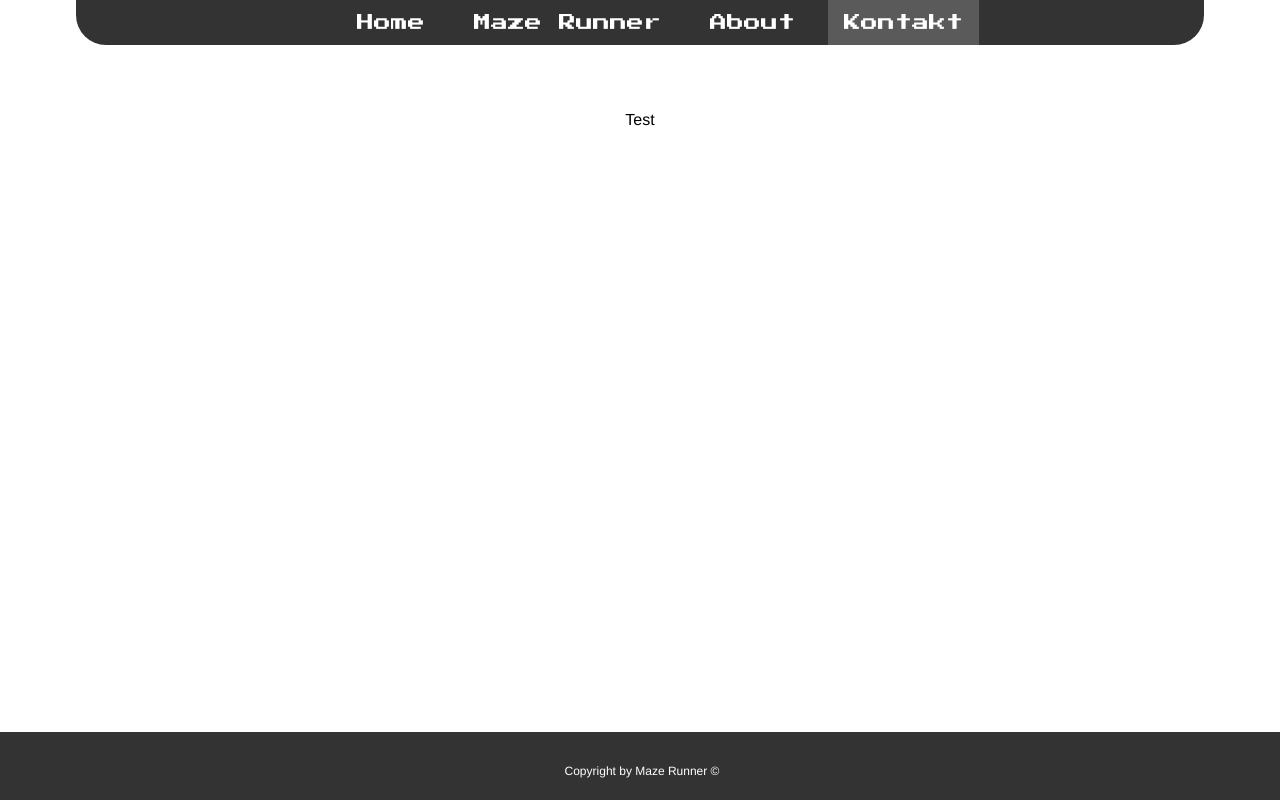
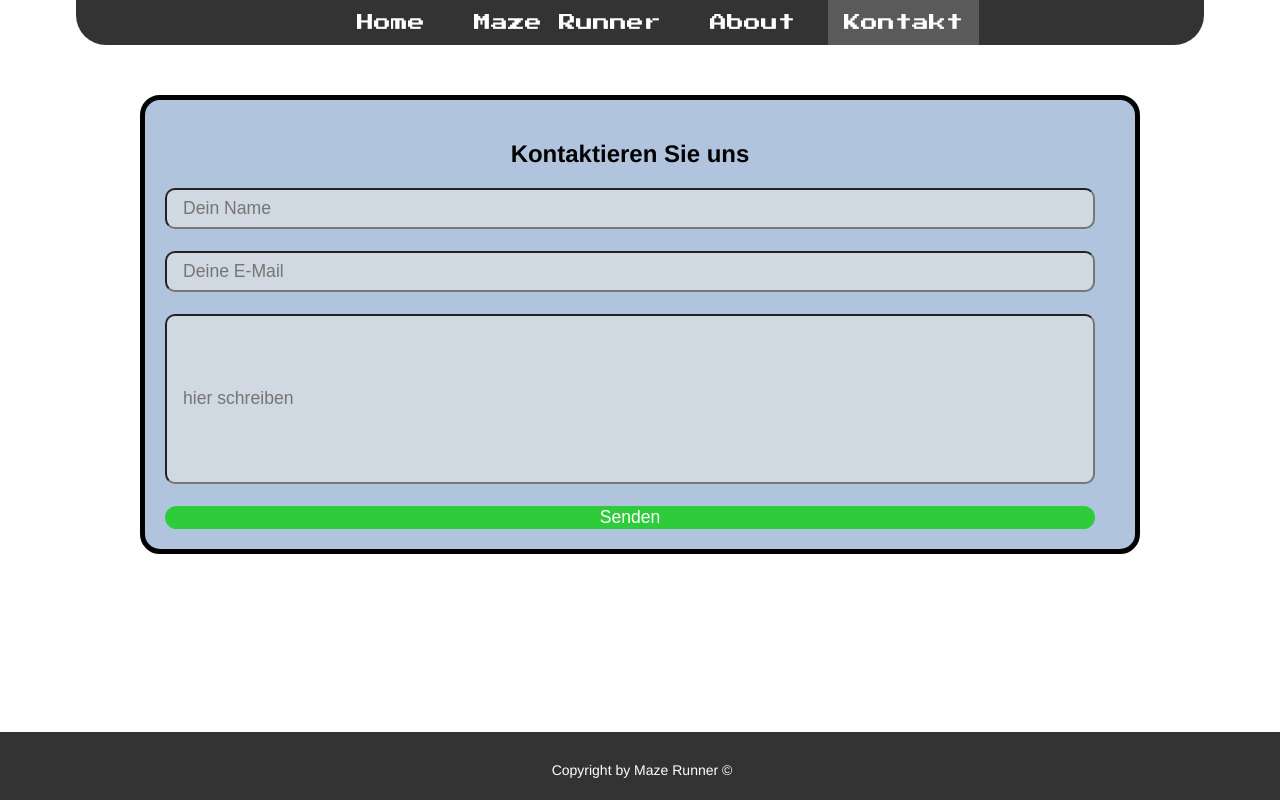
Before and after one commit to djeufacklandry/webentwicklung-projekt-wise-2021-22, a plain HTML site: page contact.html in a window 1280 px wide. Drawn offline with Linux system fonts and the light colour scheme.

Commit message:
inline-style remove, added styles to css.style

```diff
--- a/CSS/style.css
+++ b/CSS/style.css
@@ -22,7 +22,6 @@ body {
         "hero hero hero"
         "menu menu menu"
         "main main main"
-
         "footer footer footer"
     ;
 }
@@ -80,9 +79,9 @@ https://www.youtube.com/watch?v=Gx_7GQtSdpc
     position: absolute;
     z-index: 1;
     font-family: 'Press Start 2P', cursive;
-    -webkit-text-stroke: 2px black;
+    -webkit-text-stroke: 1px black;
     /*Font Size von Rolex Website*/
-    font-size: calc(1.175rem + 1.625vw);
+    font-size: 6vw;
 }
 header {
     grid-area: menu;
@@ -102,7 +101,7 @@ nav {
 main {
     grid-area: main;
     padding-top: 50px;
-    padding-bottom: 100px;
+    padding-bottom: 150px;
     text-align: center;
 }
 .no-content-footer {
@@ -125,7 +124,7 @@ footer {
     width: auto;
     text-align: center;
     color: white;
-    font-size: 14px;
+    font-size: 12px;
     margin-left: -8px;
     margin-bottom: -8px;
     margin-right: -8px;
@@ -222,30 +221,80 @@ a:link{
     text-decoration: underline;
 }
 /*1920x1080px Dekstop */
-@media screen and (max-width: 1200px) {
+@media screen and (min-width: 694px) {
+    footer a {
+        font-size: 14px;
 
+    }
+    .content {
+        font-size: 4vw;
+    }
 }
 /*375x667 IPhone 6*/
-@media screen and (min-width: 694px) {
-    .content {
-        -webkit-text-stroke: 1px black;
-    }
-    footer a {
-        font-size: 12px;
-    }
+/* @media screen and (min-width: 694px) {
+
     .headline {
         font-size: calc(1.175rem + 1.625vw);
     }
     .text {
         font-size: 12px;
     }
+    .container{
+        background-color:rgb(77, 60, 48);
+        display: flex;
+    }
+    .user{
+        border-radius: 40px;
+    }
 
 
+
+} */
+/* Kontaktformular von Giresse */
+
+#user{
+    width: 100%;
+    background-color:lightsteelblue;
+    display: grid;
+    border: 5px solid black;
+    border-radius: 20px;
+    padding-right: 20px;
+}
+form{
+    display:grid;
+    padding: 20px;
 }
 
-/*For WebGL Unity Implementation*/
+.space{
+    width: auto;
+    background-color: rgba(230, 230, 230, 0.6);
+    padding:0.5rem 1rem;
+    font-size: 1.1rem;
+    margin-bottom:22px;
+    border-radius: 10px;
+}
+#message{
+    height: 150px;
+}
+.bttn{
+    width:100%;
+    padding:0,5rem 1rem;
+    background-color: #2ecc3b;
+    color: #fff;
+    font-size: 1.1rem;
+    border:none;
+    cursor:cell;
+    transition: .3s;
+    border-radius: 40px;
+
+}
+.bttn:hover{
+    background-color: chocolate;
+}
 
 
+
+/*For WebGL Unity Implementation*/
 
 .unity-box-spacer {
     position: relative;
--- a/contact.html
+++ b/contact.html
@@ -28,9 +28,18 @@
       <main>
 
 
-          <p>
-              Test
-          </p>
+        <div id="user" class="center-content">
+
+          <form action="https://formsubmit.co/djeufacklandry@gmail.com" method="POST" >
+              <h2>Kontaktieren Sie uns</h2>
+          <input type="text" name="from " class="space" id="name" placeholder="Dein Name" required>
+          <input type="email" name="email" class="space" id="email" placeholder="Deine E-Mail" required>
+          <input type="text" name="message" class="space" id="message" placeholder="hier schreiben" required>
+
+          <button class ="bttn"> Senden </button>
+          </form>
+
+        </div>
 
 
       </main>
```
Also changed, not shown: index.html (+3 -0 lines).
